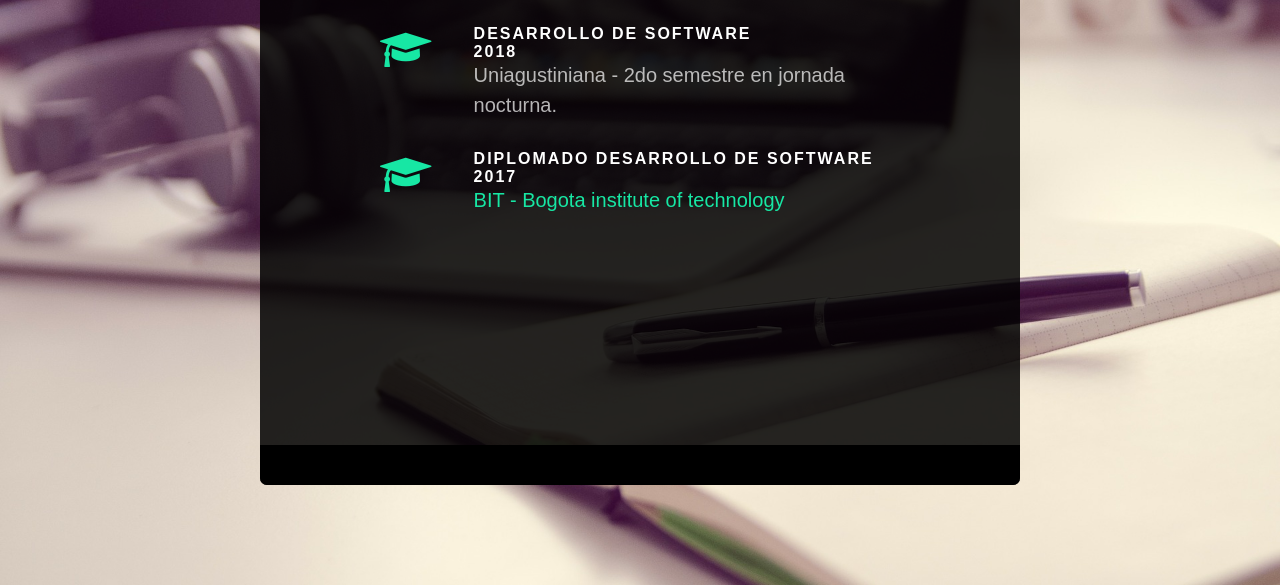
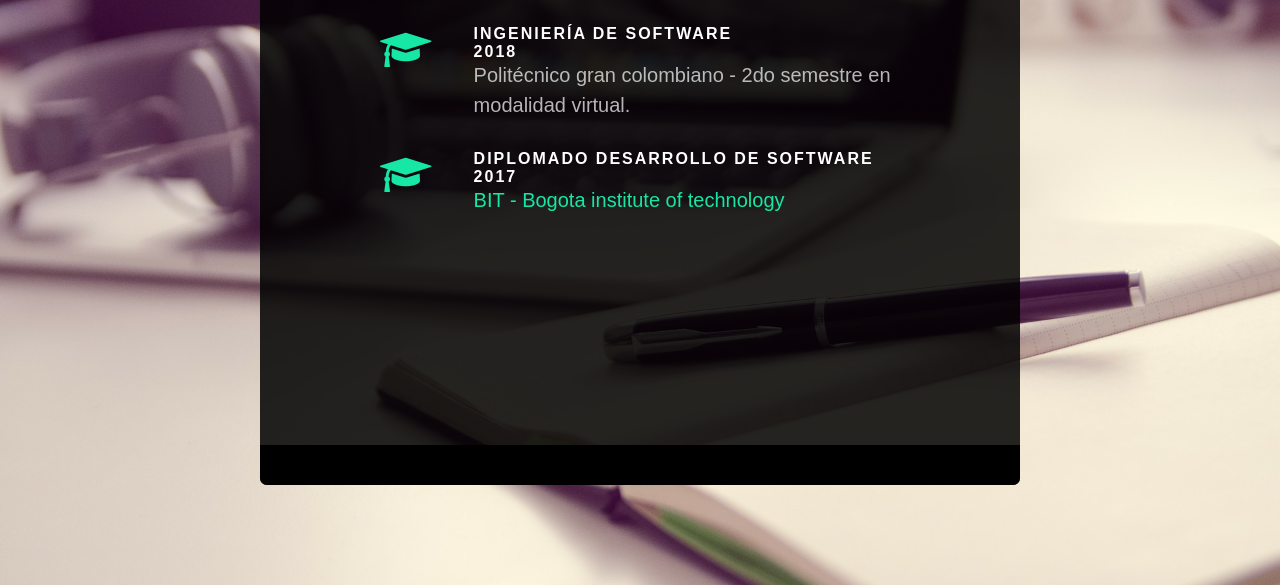
Before and after one commit to smithrivas/perfil, a plain HTML site: page index.html in a window 1280 px wide. Both pictures are taken after a click on the link "Educacion". Shown: the part 215-800 px from the top of the page. Drawn offline with Linux system fonts and the light colour scheme; files whose address does not match are found by name.

Commit message:
Update index.html

```diff
--- a/index.html
+++ b/index.html
@@ -105,9 +105,9 @@
 									<i class="icon-graduation-cap"></i>
 								</div>
 								<div class="fh5co-text">
-									<h2>Desarrollo de software</h2>
+									<h2>Ingeniería de software</h2>
 									<h2>2018</h2>
-									<p>Uniagustiniana - 2do semestre en jornada nocturna.</p>
+									<p>Politécnico gran colombiano - 2do semestre en modalidad virtual.</p>
 								</div>
 							</div>
 
```
